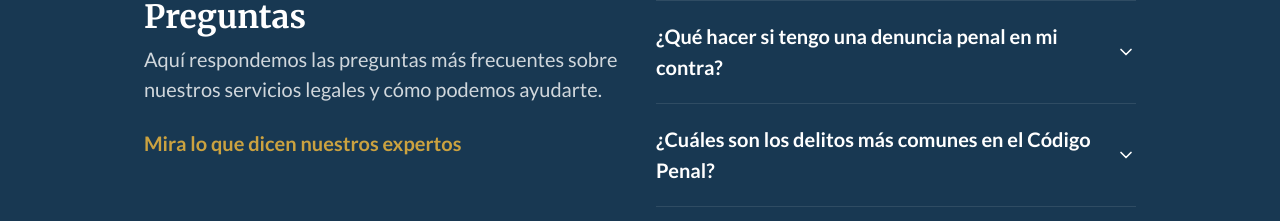
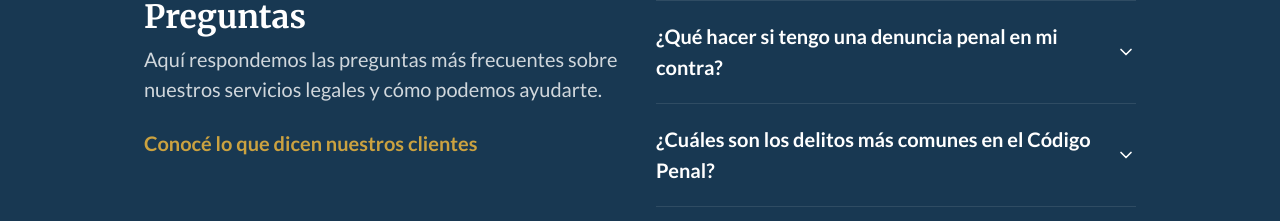
Before and after one commit to crcristian97/abogadoGomez-Lopez, a Next.js app: page /servicios/derecho-penal in a window 1280 px wide. Shown: the part 5800-6021 px from the top of the page. Built offline with nearby package versions, Linux system fonts and the light colour scheme.

Commit message:
cambios propuesto

```diff
--- a/app/components/FAQHome.js
+++ b/app/components/FAQHome.js
@@ -70,10 +70,10 @@ export default function FAQHome({ faqs = [] }) {
               href="/blog"
               prefetch={false}
               className="w-fit font-bold text-[#CBA240] hover:text-white transition-colors duration-200"
-              title="Mira lo que dicen nuestros expertos"
-              aria-label="Mira lo que dicen nuestros expertos"
+              title="Conocé lo que dicen nuestros clientes"
+              aria-label="Conocé lo que dicen nuestros clientes"
             >
-              Mira lo que dicen nuestros expertos
+              Conocé lo que dicen nuestros clientes
             </Link>
           </div>
         </motion.div>
--- a/app/components/Navbar.js
+++ b/app/components/Navbar.js
@@ -85,11 +85,7 @@ export default function Navbar() {
         <div className="hidden lg:flex items-center lg:order-2">
           <button
             onClick={() => handleClickWhatsApp('Quiero asesoramiento legal')}
-            className="rounded-full px-6 py-2 font-merriweather font-bold cursor-pointer"
-            style={{
-              backgroundColor: "#CBA240",
-              color: "#183852",
-            }}
+            className="rounded-full px-6 py-2 font-merriweather font-bold cursor-pointer bg-[#CBA240] text-[#183852] transition-colors duration-200 hover:bg-[#b49438] hover:text-white"
           >
             Hablá con un abogado
           </button>
@@ -106,7 +102,7 @@ export default function Navbar() {
               <Link
                 href="/"
                 prefetch={false}
-                className="block py-2 pl-3 pr-4 text-white transition-colors font-merriweather cursor-pointer group-hover:text-secondary group-hover:bg-[#20476a] lg:rounded-full"
+                className="block py-2 pl-3 pr-4 text-white transition-colors font-merriweather cursor-pointer group-hover:text-secondary group-hover:bg-[#b49438] lg:rounded-full"
                 aria-current="page"
                 onClick={handleMenuLinkClick}
               >
@@ -117,7 +113,7 @@ export default function Navbar() {
               <Link
                 href="/sobre-la-firma"
                 prefetch={false}
-                className="block py-2 pl-3 pr-4 text-white transition-colors font-merriweather cursor-pointer group-hover:text-secondary group-hover:bg-[#20476a] lg:rounded-full"
+                className="block py-2 pl-3 pr-4 text-white transition-colors font-merriweather cursor-pointer group-hover:text-secondary group-hover:bg-[#b49438] lg:rounded-full"
                 onClick={handleMenuLinkClick}
               >
                 Sobre la firma
@@ -130,7 +126,7 @@ export default function Navbar() {
             >
               <button
                 type="button"
-                className="flex items-center w-full py-2 pl-3 pr-4 text-white transition-colors focus:outline-none font-merriweather cursor-pointer group-hover:text-secondary group-hover:bg-[#20476a] lg:rounded-full"
+                className="flex items-center w-full py-2 pl-3 pr-4 text-white transition-colors focus:outline-none font-merriweather cursor-pointer group-hover:text-secondary group-hover:bg-[#b49438] lg:rounded-full"
                 onClick={handleDropdownToggle}
                 aria-haspopup="true"
                 aria-expanded={dropdownOpen}
@@ -155,7 +151,7 @@ export default function Navbar() {
                     mobileOpen
                       ? "static mt-2 w-full bg-primary"
                       : "absolute left-0 mt-2 w-56"
-                  } z-20 text-primary rounded-2xl shadow-lg font-merriweather bg-[#183852]`}
+                  } z-20 text-primary rounded-2xl shadow-lg font-merriweather bg-[#20476a]`}
                 >
                   <li className="group transition-colors">
                     <Link
@@ -220,7 +216,7 @@ export default function Navbar() {
               <Link
                 href="/contacto"
                 prefetch={false}
-                className="block py-2 pl-3 pr-4 text-white transition-colors font-merriweather cursor-pointer group-hover:text-secondary group-hover:bg-[#20476a] lg:rounded-full"
+                className="block py-2 pl-3 pr-4 text-white transition-colors font-merriweather cursor-pointer group-hover:text-secondary group-hover:bg-[#b49438] lg:rounded-full"
                 onClick={handleMenuLinkClick}
               >
                 Contacto
@@ -230,7 +226,7 @@ export default function Navbar() {
               <Link
                 href="/blog"
                 prefetch={false}
-                className="block py-2 pl-3 pr-4 text-white transition-colors font-merriweather cursor-pointer group-hover:text-secondary group-hover:bg-[#20476a] lg:rounded-full"
+                className="block py-2 pl-3 pr-4 text-white transition-colors font-merriweather cursor-pointer group-hover:text-secondary group-hover:bg-[#b49438] lg:rounded-full"
                 onClick={handleMenuLinkClick}
               >
                 Blog
```
